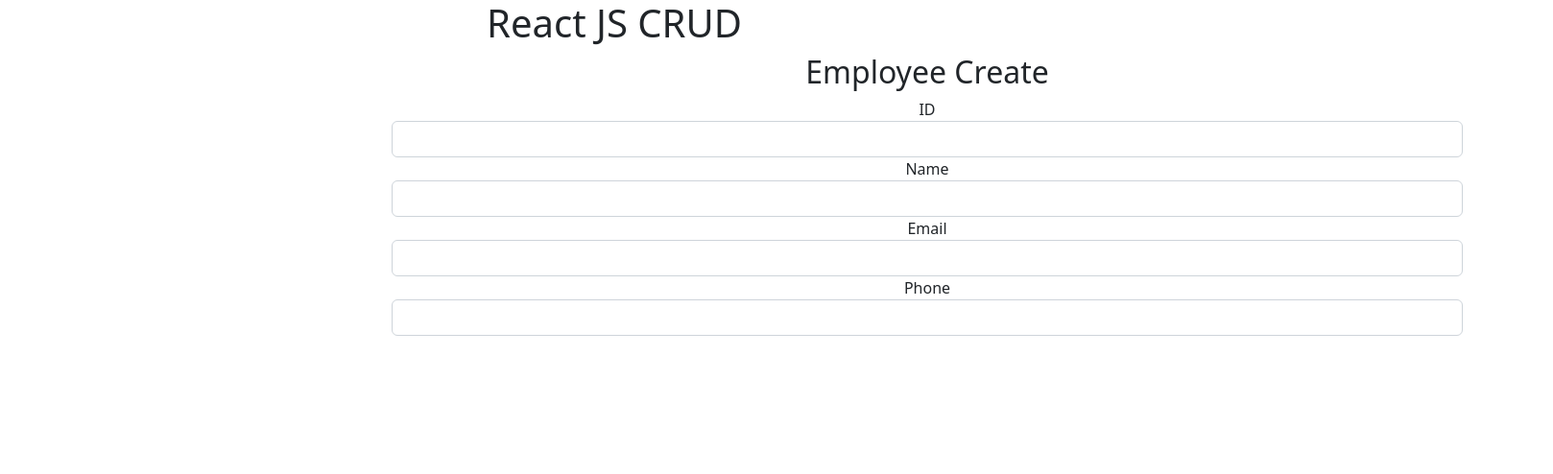
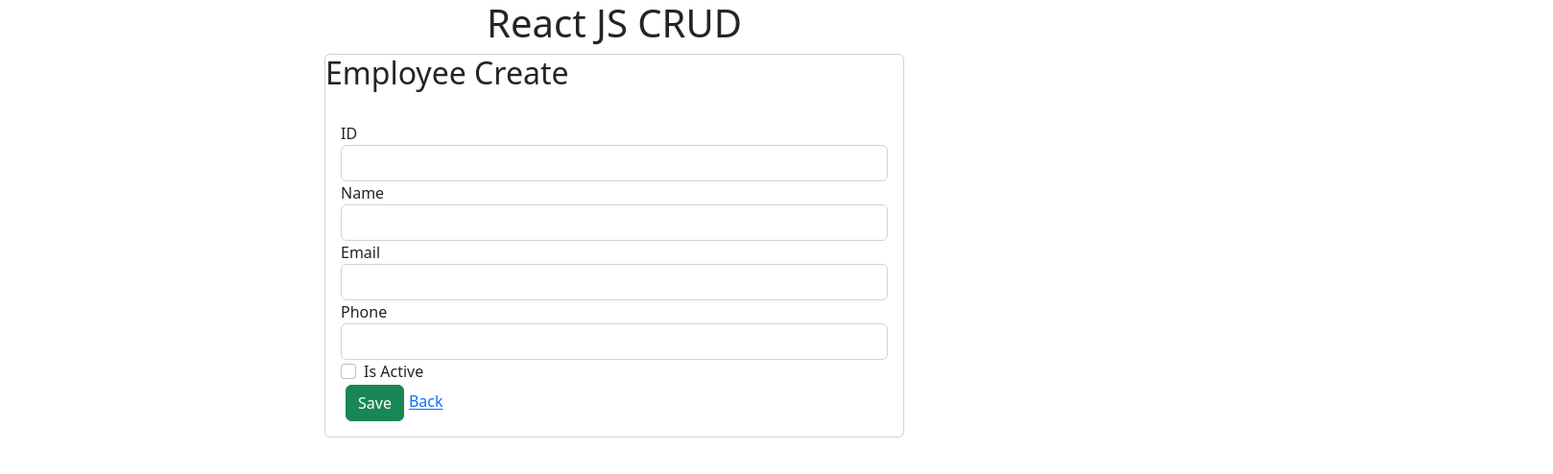
Before and after one commit to mGunawardhana/React-Js-CRUD-operations-testing, a React (Create React App) app: page /employee/create in a window 1280 px wide. Shown: the top 494 px of the page at 96% size, 1618 px wide, since content can reach past the window. Built offline with nearby package versions, Linux system fonts and the light colour scheme.

Commit message:
content update

```diff
--- a/src/EmpCreate.js
+++ b/src/EmpCreate.js
@@ -1,17 +1,18 @@
 import React from "react";
+import { Link } from "react-router-dom";
 
 const EmpCreate = () => {
   return (
     <div>
       <div className="row">
-        <div className="offset-lg-3 col-lg-">
+        <div className="offset-lg-3 col-lg-6">
           <div className="container">
+            <div className="card" style={{ "text-align": "left" }}>
               <div className="card-title">
                 <h2>Employee Create</h2>
               </div>
               <div className="card-body">
                 <div className="row">
-
                   <div className="col-lg-12">
                     <div className="form-group">
                       <label>ID</label>
@@ -39,6 +40,24 @@ const EmpCreate = () => {
                       <input className="form-control"></input>
                     </div>
                   </div>
+
+                  <div className="col-lg-12">
+                    <div className="form-check">
+                      <input
+                        type="checkbox"
+                        className="form-check-input"
+                      ></input>
+                      <label className="form-check-label">Is Active </label>
+                    </div>
+                  </div>
+
+                  <div className="col-lg-12">
+                    <div className="form-group">
+                      <button type="submit" className="btn btn-success">Save</button>
+                      <Link className="">Back</Link>
+                    </div>
+                  </div>
+                </div>
               </div>
             </div>
           </div>
```
Lines whose indentation alone changed are shown as unchanged.
